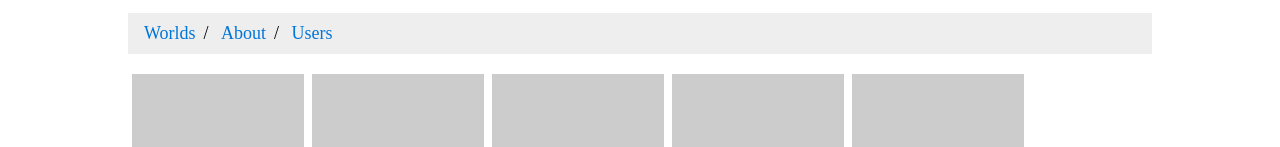
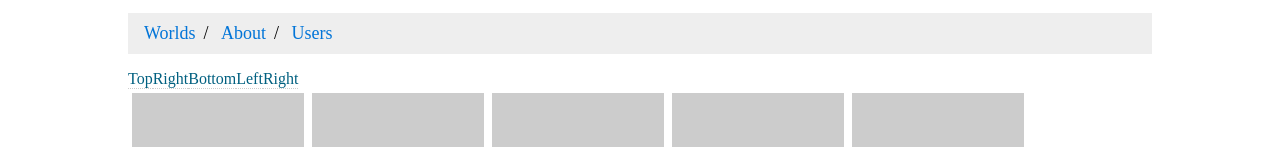
Before and after one commit to TechReaderJake/Roshambo, a React (Create React App) app in the folder clients/yugen.reactjs/: page / in a window 1280 px wide. Shown: the part 303-450 px from the top of the page. Built offline with nearby package versions, Linux system fonts and the light colour scheme.

Commit message:
Added tooltips

```diff
--- a/clients/yugen.reactjs/src/app/App.js
+++ b/clients/yugen.reactjs/src/app/App.js
@@ -2,6 +2,7 @@ import React from 'react'
 import Banner from './layouts/banner'
 import Card from './components/card'
 import Toolbar from './components/toolbar'
+import Tooltip from './components/tooltip'
 import './styles/app.scss'
 import {
   BrowserRouter as Router,
@@ -29,6 +30,7 @@ class App extends React.Component {
               <NavLink to="/users">Users</NavLink>
             </li>
           </ul>
+          <Tooltip />
         </nav>
 
         {/* A <Switch> looks through its children <Route>s and
--- /dev/null
+++ b/clients/yugen.reactjs/src/app/components/tooltip.js
@@ -0,0 +1,15 @@
+import React from 'react'
+
+export default function Tooltip () {
+    return ( <div>
+        <div class="tooltip">Top<span class="tooltiptext tooltip-top">Tooltip text</span></div>
+
+        <div class="tooltip">Right<span class="tooltiptext tooltip-right">Tooltip text</span></div>
+
+        <div class="tooltip">Bottom<span class="tooltiptext tooltip-bottom">Tooltip text</span></div>
+
+        <div class="tooltip">Left<span class="tooltiptext tooltip-left">Tooltip text</span></div>
+
+        <div class="tooltip">Right<span class="tooltiptext tooltip-right">Tooltip text</span></div></div>
+    )
+}
--- a/clients/yugen.reactjs/src/app/styles/app.scss
+++ b/clients/yugen.reactjs/src/app/styles/app.scss
@@ -1,6 +1,7 @@
 @import './layouts/normalize.scss';
 @import './layouts/banner.scss';
 @import './components/toolbar.scss';
+@import './components/tooltip.scss';
 @import './components/snackbar.scss';
 @import './components/cards.scss';
 @import './layouts/layout.scss';
--- /dev/null
+++ b/clients/yugen.reactjs/src/app/styles/components/tooltip.scss
@@ -0,0 +1,42 @@
+.tooltip {
+    position: relative;
+    display: inline-block;
+    border-bottom: 1px dotted #ccc;
+    color: #006080;
+}
+.tooltip:hover .tooltiptext {
+    visibility: visible;
+    opacity: 1;
+  }
+.tooltip .tooltiptext {
+    visibility: hidden;
+    position: absolute;
+    width: 120px;
+    background-color: #555;
+    color: #fff;
+    text-align: center;
+    padding: 5px 0;
+    border-radius: 6px;
+    z-index: 1;
+    opacity: 0;
+    transition: opacity 0.3s;
+}
+.tooltip-top {
+    bottom: 125%;
+    left: 50%;
+    margin-left: -60px;
+}
+.tooltip-right {
+    top: -5px;
+    left: 125%;
+}
+.tooltip-bottom {
+    top: 135%;
+    left: 50%;
+    margin-left: -60px;
+}
+.tooltip-left {
+    top: -5px;
+    bottom: auto;
+    right: 128%;
+}
```
Also changed, not shown: 1 other file (tests, documents, lock files or other folders).
